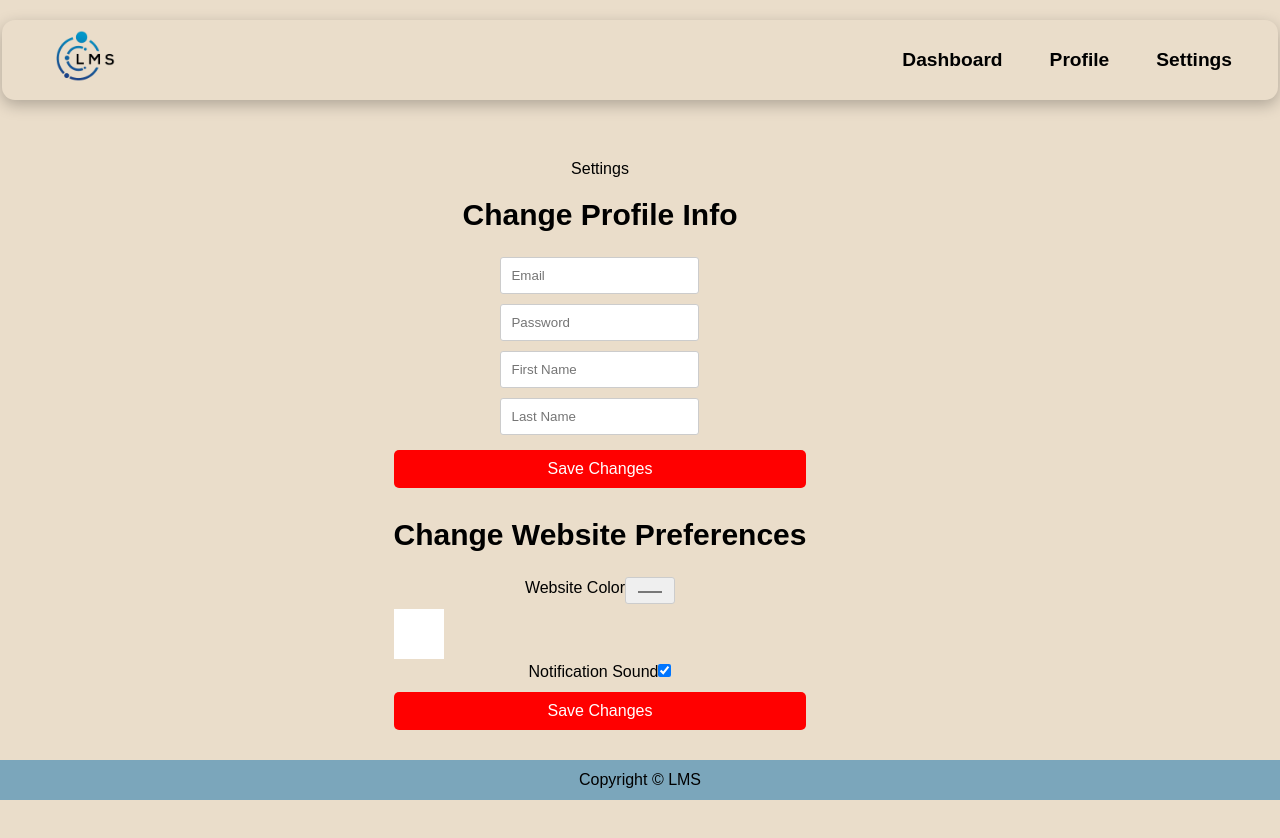
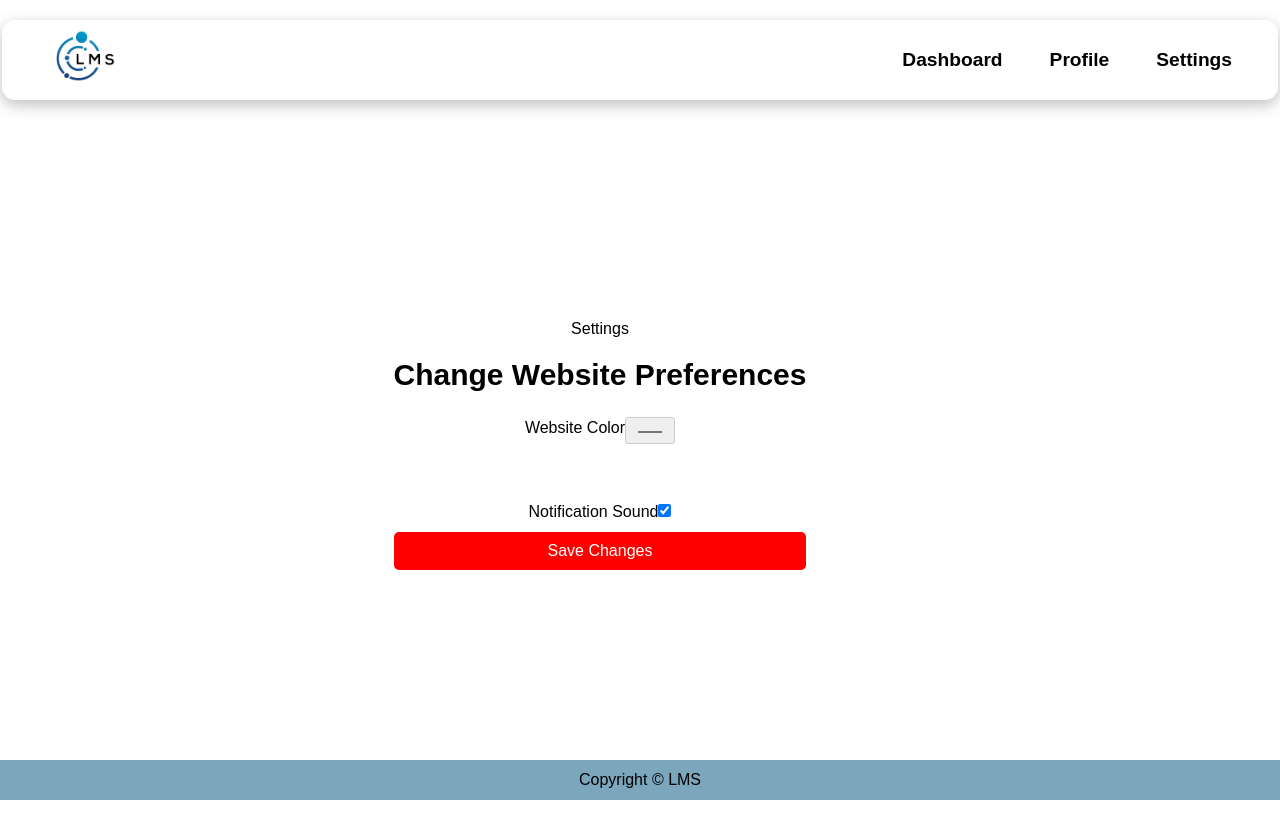
Before and after one commit to WSU-4110/LearningManagementSystem, a React (Create React App) app in the folder frontend/: page /settings in a window 1280 px wide. Shown: the top 838 px of the page. Built offline with nearby package versions, Linux system fonts and the light colour scheme; the HTML template or start-up script is replaced by a standard one.

Commit message:
Fixed Settings tab so you can change color of website background

```diff
--- a/frontend/src/components/newNav/menuItems.js
+++ b/frontend/src/components/newNav/menuItems.js
@@ -31,4 +31,5 @@ export const menuItems = [
     //     icon : ""
     // },
 
+
 ]
--- a/frontend/src/components/settings.component.js
+++ b/frontend/src/components/settings.component.js
@@ -1,6 +1,7 @@
-import React, { useState } from 'react';
+import React, { useState, useEffect } from 'react';
 import axios from 'axios';
 import '../css/settings.css';
+import '../css/index.css';
 
 export default function Settings() {
   const [email, setEmail] = useState('');
@@ -16,14 +17,16 @@ export default function Settings() {
       password: password,
       firstName: firstName,
       lastName: lastName,
-      notificationSound: notificationSound, // Include the notification sound setting in the request
+      notificationSound: notificationSound,
+      selectedColor: selectedColor, // Add selectedColor to the updated user object
     };
 
-    // Send a request to update the user's settings on the server
     axios
       .put('http://localhost:5050/users/update', updatedUser)
       .then((response) => {
-        // Handle success, e.g., show a success message
+        // Handle success, assuming the response contains updated user data
+        const updatedColor = response.data.selectedColor;
+        setSelectedColor(updatedColor);
       })
       .catch((error) => {
         // Handle error, e.g., display an error message
@@ -35,61 +38,33 @@ export default function Settings() {
     setSelectedColor(color);
   };
 
+  const updateSelectedColor = (color) => {
+    document.documentElement.style.setProperty('--selected-color', color); // Update CSS variable value
+    document.body.style.backgroundColor = color; // Change body background color
+  };
+
+  // Call updateSelectedColor function whenever selectedColor changes
+  useEffect(() => {
+    updateSelectedColor(selectedColor);
+  }, [selectedColor]);
+
   return (
     <div>
       <header>Settings</header>
-      <h1>Change Profile Info</h1>
-      <form>
-        <div>
-          <input
-            type="email"
-            placeholder="Email"
-            value={email}
-            onChange={(e) => setEmail(e.target.value)}
-          />
-        </div>
-        <div>
-          <input
-            type="password"
-            placeholder="Password"
-            value={password}
-            onChange={(e) => setPassword(e.target.value)}
-          />
-        </div>
-        <div>
-          <input
-            type="text"
-            placeholder="First Name"
-            value={firstName}
-            onChange={(e) => setFirstName(e.target.value)}
-          />
-        </div>
-        <div>
-          <input
-            type="text"
-            placeholder="Last Name"
-            value={lastName}
-            onChange={(e) => setLastName(e.target.value)}
-          />
-        </div>
-        <button type="button" onClick={handleSaveChanges}>
-          Save Changes
-        </button>
-      </form>
+
       <h1>Change Website Preferences</h1>
       <form>
         <div>
-        <label>Website Color</label>
+          <label>Website Color</label>
           <input
             type="color"
             value={selectedColor}
             onChange={(e) => handleColorChange(e.target.value)}
           />
-
         </div>
 
         <div style={{ backgroundColor: selectedColor, width: '50px', height: '50px' }}>
-        {/* Display a preview of the selected color */}
+          {/* Display a preview of the selected color */}
         </div>
 
         <div>
--- a/frontend/src/css/index.css
+++ b/frontend/src/css/index.css
@@ -6,18 +6,18 @@ body {
     sans-serif;
   -webkit-font-smoothing: antialiased;
   -moz-osx-font-smoothing: grayscale;
-  background-image: url('wall.png');
   background-size: cover;
-  /* background-color: antiquewhite;
-  background-size: cover; */
+  background-size: cover;
   width: 1200px;
   height:600px;
-  background-size: cover; /* or "contain" depending on what you want */
+  background-size: cover;
   background-position: center center;
   background-repeat: no-repeat;
   text-align:center;
   margin:auto;
   padding:0;
+  --selected-color: rgb(24, 58, 210) !important;
+
 }
 
 code {
--- a/frontend/src/css/settings.css
+++ b/frontend/src/css/settings.css
@@ -26,7 +26,6 @@
 
   .Settings button {
     background-color: #007bff;
-    color: #fff;
     padding: 10px 20px;
     border-radius: 4px;
     cursor: pointer;
```
